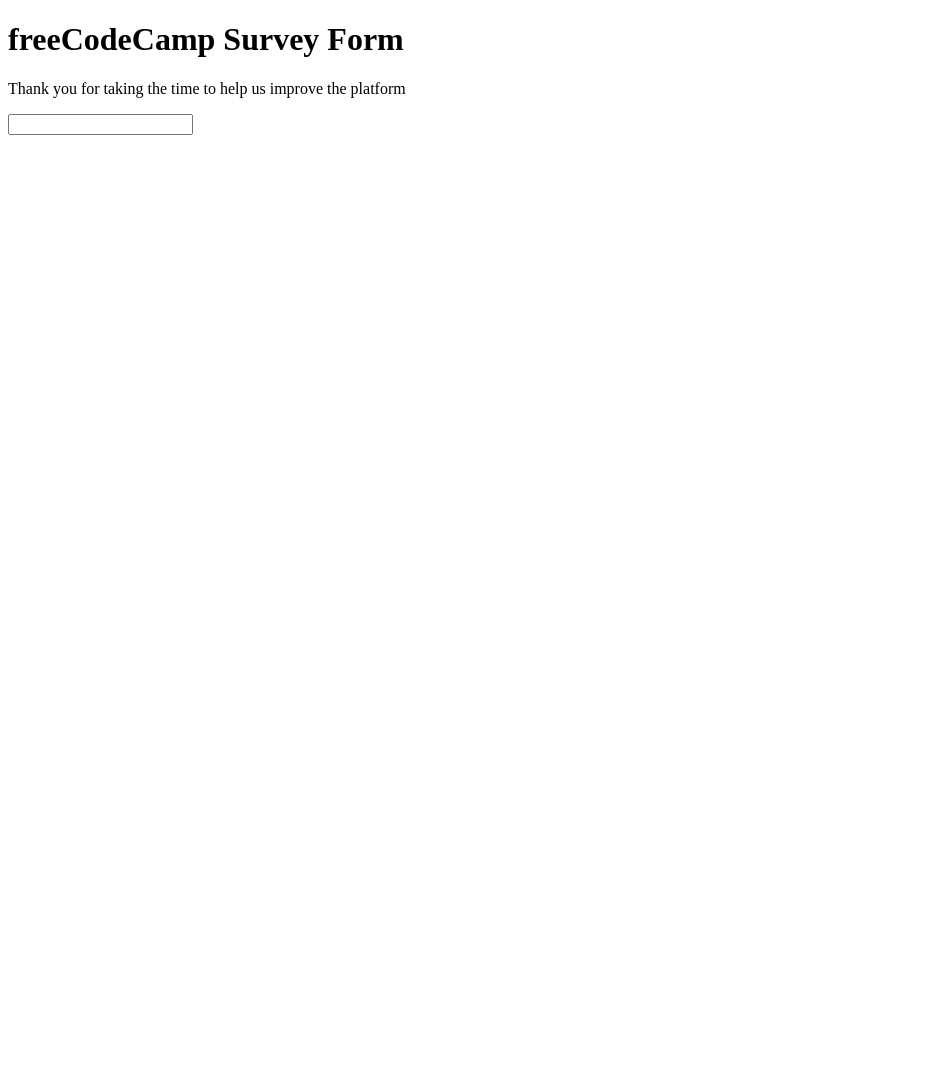
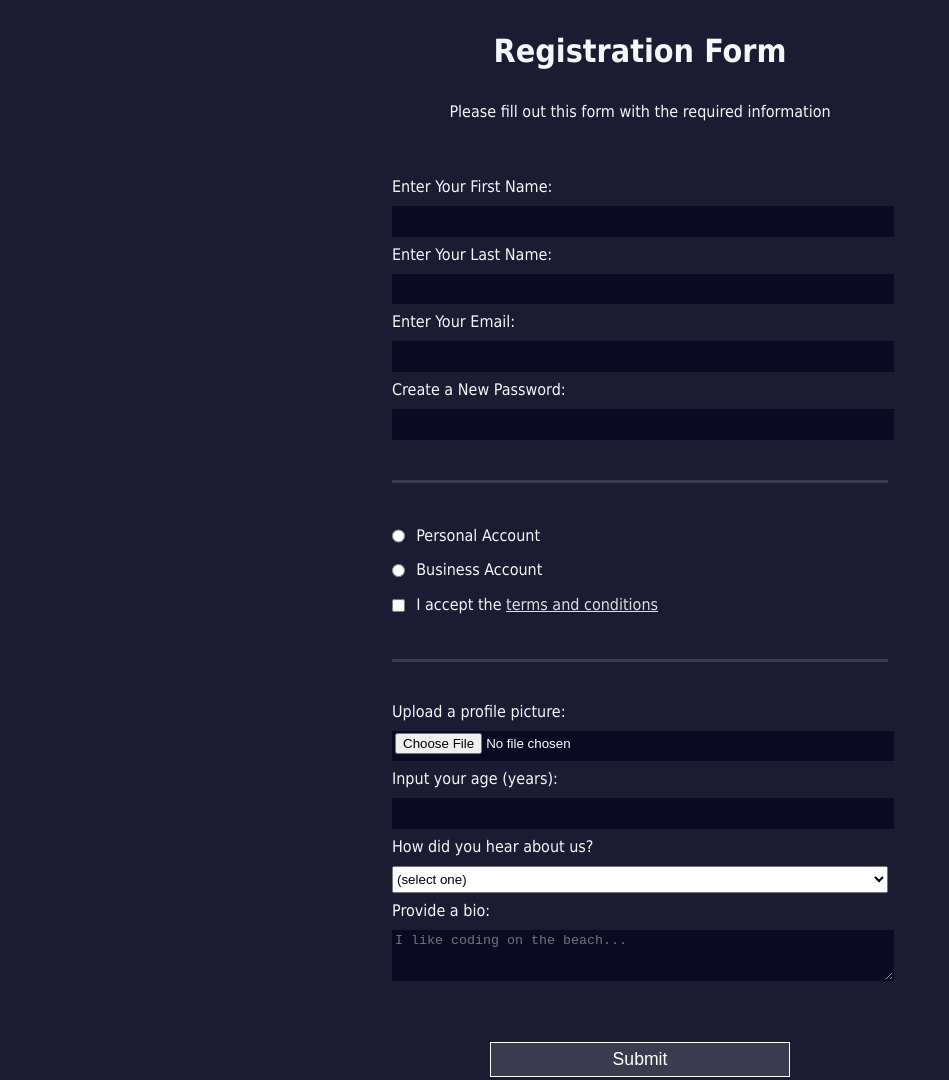
Before and after one commit to MohamedAbdElwahabOka/Registration-Form, a plain HTML site: page index.html in a window 1280 px wide. Shown: the whole page, without its empty margins (0-949 px from the left). Before the commit the page ends 800 px from the top, so only its background shows below. Drawn offline with Linux system fonts and the light colour scheme.

Commit message:
Add files via upload

```diff
--- a/index.html
+++ b/index.html
@@ -9,12 +9,40 @@
     <title>Document</title>
 </head>
 <body>
-    <h1 id="title">freeCodeCamp Survey Form</h1>
-    <p id="description">Thank you for taking the time to help us improve the platform</p>
-    <form id="survey-form">
-        <label><input id="name" type="text" required /></label>
-
-
+    <h1>Registration Form</h1>
+    <p>Please fill out this form with the required information</p>
+    <form action='https://register-demo.freecodecamp.org'>
+      <fieldset>
+        <label>Enter Your First Name: <input type="text" name="first-name" required /></label>
+        <label>Enter Your Last Name: <input type="text" name="last-name" required /></label>
+        <label>Enter Your Email: <input type="email" name="email" required /></label>
+        <label>Create a New Password: <input type="password" name="password" pattern="[a-z0-5]{8,}" required /></label>
+      </fieldset>
+      <fieldset>
+        <label><input type="radio" name="account-type" class="inline" /> Personal Account</label>
+        <label><input type="radio" name="account-type" class="inline" /> Business Account</label>
+        <label>
+          <input type="checkbox" name="terms" class="inline" required /> I accept the <a href="https://www.freecodecamp.org/news/terms-of-service/">terms and conditions</a>
+			  </label>
+      </fieldset>
+      <fieldset>
+        <label>Upload a profile picture: <input type="file" name="file" /></label>
+        <label>Input your age (years): <input type="number" name="age" min="13" max="120" />
+			  </label>
+        <label>How did you hear about us?
+          <select name="referrer">
+            <option value="">(select one)</option>
+            <option value="1">freeCodeCamp News</option>
+            <option value="2">freeCodeCamp YouTube Channel</option>
+            <option value="3">freeCodeCamp Forum</option>
+            <option value="4">Other</option>
+          </select>
+        </label>
+        <label>Provide a bio:
+          <textarea name="bio" rows="3" cols="30" placeholder="I like coding on the beach..."></textarea>
+			  </label>
+      </fieldset>
+      <input type="submit" value="Submit" />
     </form>
 </body>
 </html>
--- a/styles.css
+++ b/styles.css
@@ -0,0 +1,75 @@
+body {
+    width: 100%;
+    height: 100vh;
+    margin: 0;
+    background-color: #1b1b32;
+      color: #f5f6f7;
+    font-family: Tahoma;
+      font-size: 16px;
+  }
+
+  h1, p {
+    margin: 1em auto;
+    text-align: center;
+  }
+
+  form {
+    width: 60vw;
+      max-width: 500px;
+      min-width: 300px;
+      margin: 0 auto;
+    padding-bottom: 2em;
+  }
+
+  fieldset {
+    border: none;
+      padding: 2rem 0;
+  }
+
+  fieldset:not(:last-of-type) {
+    border-bottom: 3px solid #3b3b4f;
+  }
+
+  label {
+    display: block;
+      margin: 0.5rem 0;
+  }
+
+  input,
+  textarea,
+  select {
+    margin: 10px 0 0 0;
+      width: 100%;
+    min-height: 2em;
+  }
+
+  input, textarea {
+    background-color: #0a0a23;
+    border: 1px solid #0a0a23;
+    color: #ffffff;
+  }
+
+  .inline {
+    width: unset;
+    margin: 0 0.5em 0 0;
+    vertical-align: middle;
+  }
+
+  input[type="submit"] {
+    display: block;
+    width: 60%;
+    margin: 1em auto;
+    height: 2em;
+    font-size: 1.1rem;
+    background-color: #3b3b4f;
+    border-color: white;
+    min-width: 300px;
+  }
+
+  input[type="file"] {
+    padding: 1px 2px;
+  }
+
+  a{
+    color:#dfdfe2;
+  }
```
